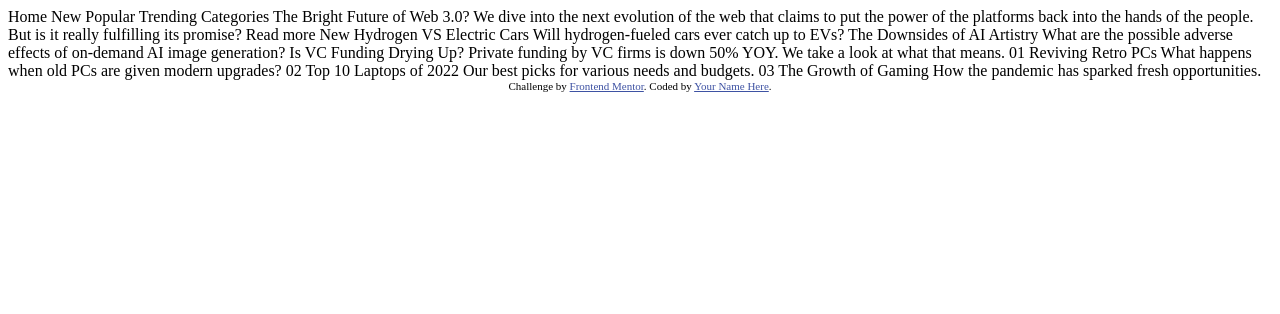
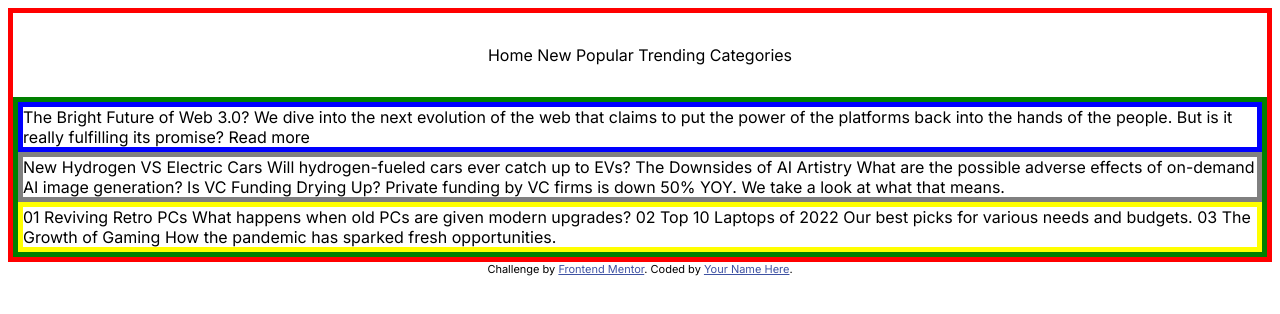
Before and after one commit to andressalazar08/Frontend_Mentor_project_5, a plain HTML site: page index.html in a window 1280 px wide. Drawn offline with Linux system fonts and the light colour scheme.

Commit message:
initial layout

```diff
--- a/index.html
+++ b/index.html
@@ -3,32 +3,34 @@
 <head>
   <meta charset="UTF-8">
   <meta name="viewport" content="width=device-width, initial-scale=1.0"> <!-- displays site properly based on user's device -->
-
+  <link rel="stylesheet" href="styles.css">
   <link rel="icon" type="image/png" sizes="32x32" href="./assets/images/favicon-32x32.png">
 
   <title>Frontend Mentor | News homepage</title>
 
-  <!-- Feel free to remove these styles or customise in your own stylesheet 👍 -->
-  <style>
-    .attribution { font-size: 11px; text-align: center; }
-    .attribution a { color: hsl(228, 45%, 44%); }
-  </style>
 </head>
 <body>
-
-  Home
+<div class="main-container">
+  <div class="menu">
+    <p>Home
       New
       Popular
       Trending
-  Categories
+      Categories</p>
 
+  </div>
+
+  <div class="main-sub-container">
+    <div class="article-seccion">
       The Bright Future of Web 3.0?
 
       We dive into the next evolution of the web that claims to put the power of the platforms back into the hands of the people.
       But is it really fulfilling its promise?
 
       Read more
+    </div>
 
+    <div class="news-seccion">
       New
 
     Hydrogen VS Electric Cars
@@ -40,6 +42,9 @@
     Is VC Funding Drying Up?
     Private funding by VC firms is down 50% YOY. We take a look at what that means.
 
+    </div>
+
+    <div class="other-news">
       01
       Reviving Retro PCs
       What happens when old PCs are given modern upgrades?
@@ -51,6 +56,13 @@
       03
       The Growth of Gaming
       How the pandemic has sparked fresh opportunities.
+    </div>
+
+
+  </div>
+
+
+</div>
 
   <div class="attribution">
     Challenge by <a href="https://www.frontendmentor.io?ref=challenge" target="_blank">Frontend Mentor</a>.
--- /dev/null
+++ b/styles.css
@@ -0,0 +1,74 @@
+@import url('https://fonts.googleapis.com/css2?family=Inter:wght@400;700;800&display=swap');
+
+:root{
+    /* Primary*/
+    --Soft-orange: hsl(35, 77%, 62%);
+    --Soft-red: hsl(5, 85%, 63%);
+
+    /* Neutral*/
+    --Off-white: hsl(36, 100%, 99%);
+    --Grayish-blue: hsl(233, 8%, 79%);
+    --Dark-grayish-blue: hsl(236, 13%, 42%);
+    --Very-dark-blue: hsl(240, 100%, 5%);
+    --font:'Inter', sans-serif;
+}
+
+*{
+    box-sizing: border-box;
+}
+
+body{
+    font-family: var(--font);
+}
+
+
+
+.main-container{
+    display: flex;
+    border:5px solid red;
+    flex-direction: column;
+    align-items: center;
+    /* justify-content: center; */
+    max-height: 100vh;
+    margin: 0;
+}
+
+
+
+.menu{
+    margin: 1rem;
+}
+
+.menu p{
+    text-align: left;
+}
+
+.main-sub-container{
+    border:5px solid green;
+
+}
+
+.article-seccion{
+    border:5px solid blue;
+
+}
+
+.news-seccion{
+    border:5px solid gray;
+
+}
+
+.other-news{
+    border:5px solid yellow;
+
+}
+
+/*Estilos para el footer*/
+.attribution{
+    font-size: 11px;
+    text-align: center;
+}
+
+.attribution a {
+    color: hsl(228, 45%, 44%);
+}
```
Lines whose indentation alone changed are shown as unchanged.
